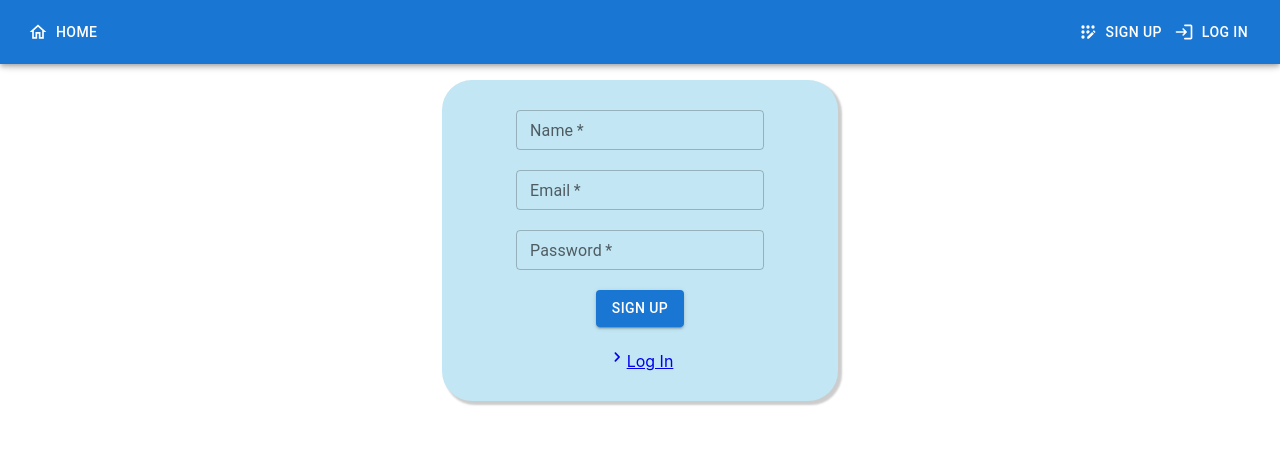
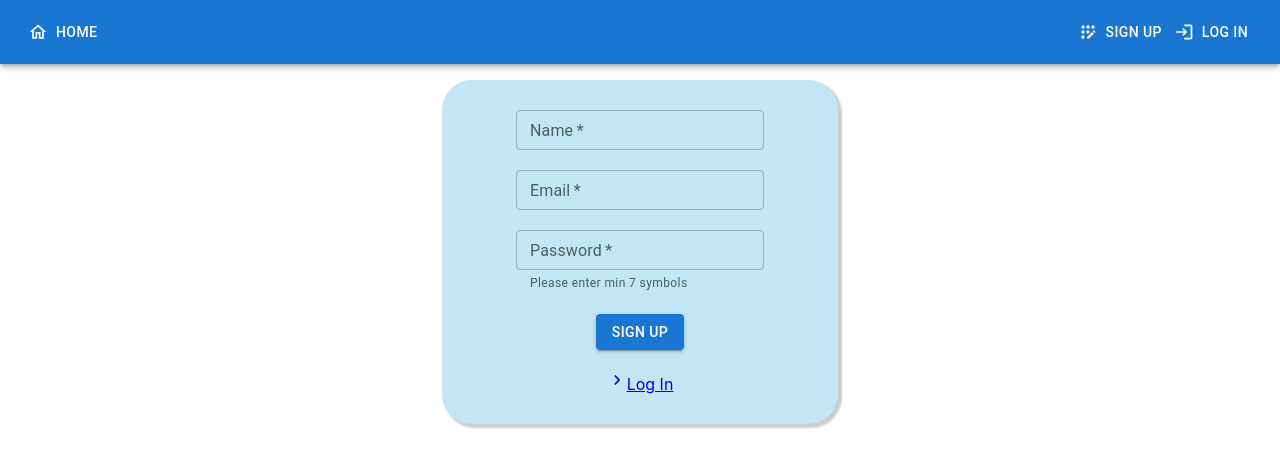
Before and after one commit to Nataliia-Shevchenko/goit-react-hw-08-phonebook, a React (Create React App) app: page /goit-react-hw-08-phonebook/register in a window 1280 px wide. Shown: the top 468 px of the page. Built offline with nearby package versions, Linux system fonts and the light colour scheme.

Commit message:
add toast to registerForm

```diff
--- a/src/components/RegisterForm/RegisterForm.jsx
+++ b/src/components/RegisterForm/RegisterForm.jsx
@@ -1,6 +1,7 @@
 import { useDispatch } from 'react-redux';
 import { Link } from 'react-router-dom';
 import { register } from 'redux/auth/auth-operations';
+import { toast } from 'react-hot-toast';
 import { Form } from './RegisterForm.styled';
 import TextField from '@mui/material/TextField';
 import Button from '@mui/material/Button';
@@ -19,7 +20,12 @@ const RegisterForm = () => {
         email: form.elements.email.value,
         password: form.elements.password.value,
       })
-    );
+    )
+      .unwrap()
+      .then(() => {
+        toast.success('User successfully created!');
+      })
+      .catch(() => toast.error('Error Sign Up'));
     form.reset();
   };
 
@@ -27,7 +33,6 @@ const RegisterForm = () => {
     <Form onSubmit={handleSubmit}>
       <TextField
         required
-        // id="outlined-basic"
         label="Name"
         type="text"
         variant="outlined"
@@ -36,7 +41,6 @@ const RegisterForm = () => {
       />
       <TextField
         required
-        // id="outlined-basic"
         label="Email"
         type="email"
         variant="outlined"
@@ -45,12 +49,12 @@ const RegisterForm = () => {
       />
       <TextField
         required
-        // id="outlined-basic"
         label="Password"
         type="password"
         variant="outlined"
         name="password"
         size="small"
+        helperText="Please enter min 7 symbols"
       />
       <Button type="submit" variant="contained">
         Sign Up
```
